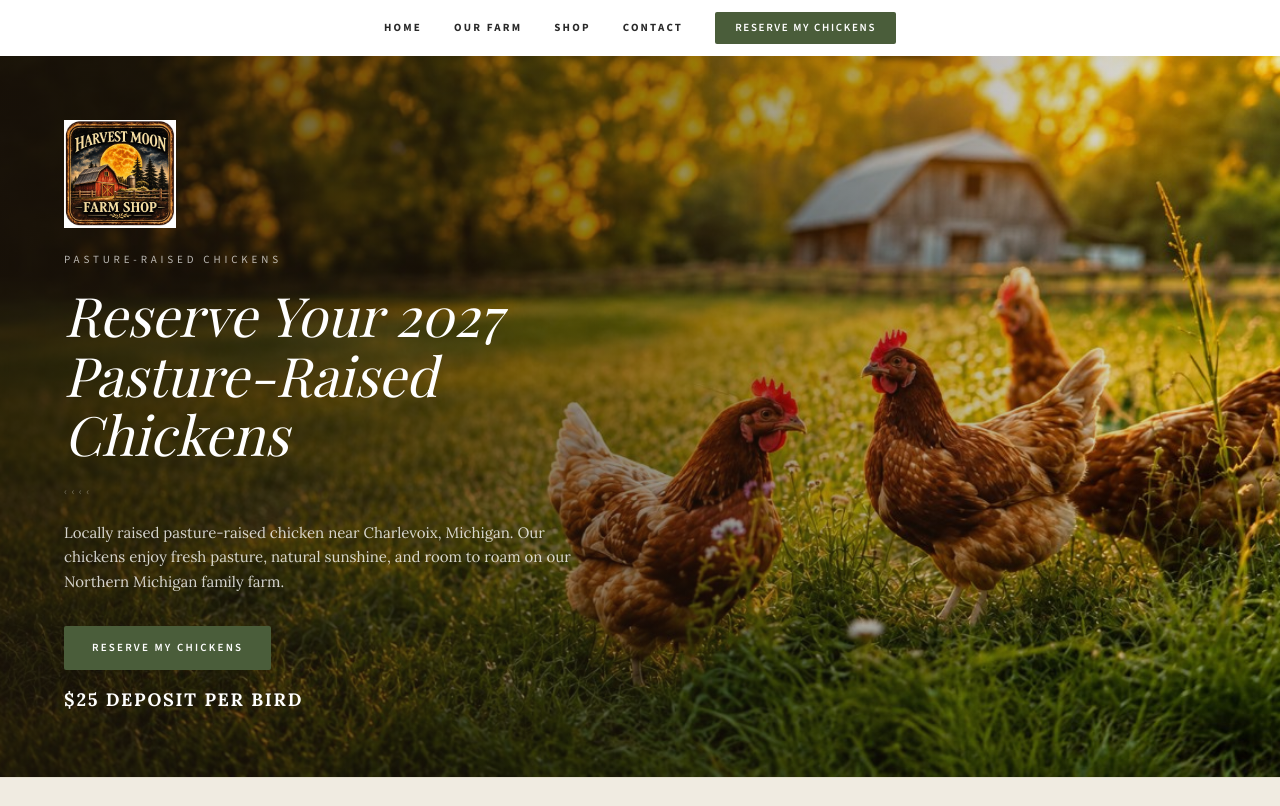
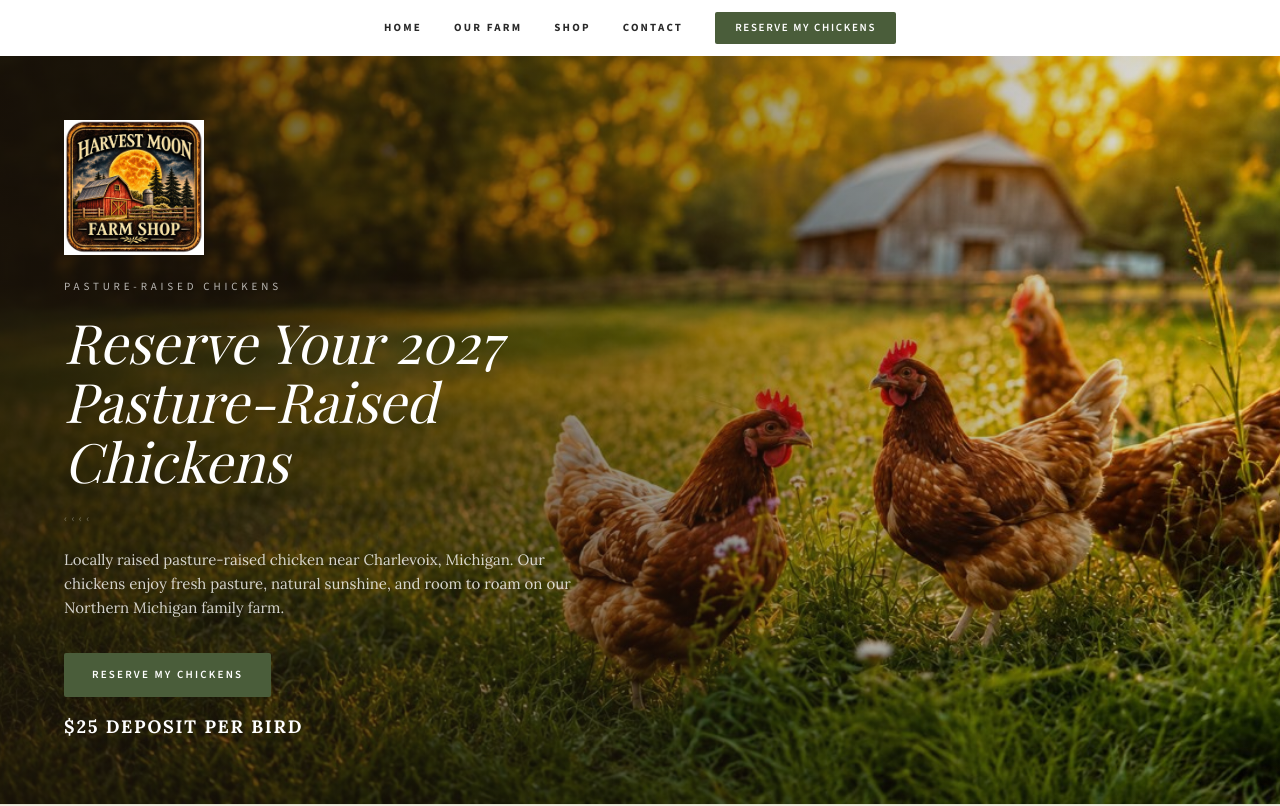
Before and after one commit to Sherryfarmshop/harvest-moon-website, a Next.js app: page / in a window 1280 px wide. Shown: the top 806 px of the page. Built offline with nearby package versions, Linux system fonts and the light colour scheme; a web font is replaced by a local one.

Commit message:
New Harvest Moon Farm Shop logo - vintage sign, 140px, no border radius

```diff
--- a/src/components/Hero.tsx
+++ b/src/components/Hero.tsx
@@ -22,8 +22,8 @@ export default function Hero() {
           <Image
             src="/images/logo.jpg"
             alt="Harvest Moon Farm Shop"
-            width={112}
-            height={112}
+            width={140}
+            height={140}
             className=""
           />
         </div>
```
Also changed, not shown: public/images/logo.jpg.
